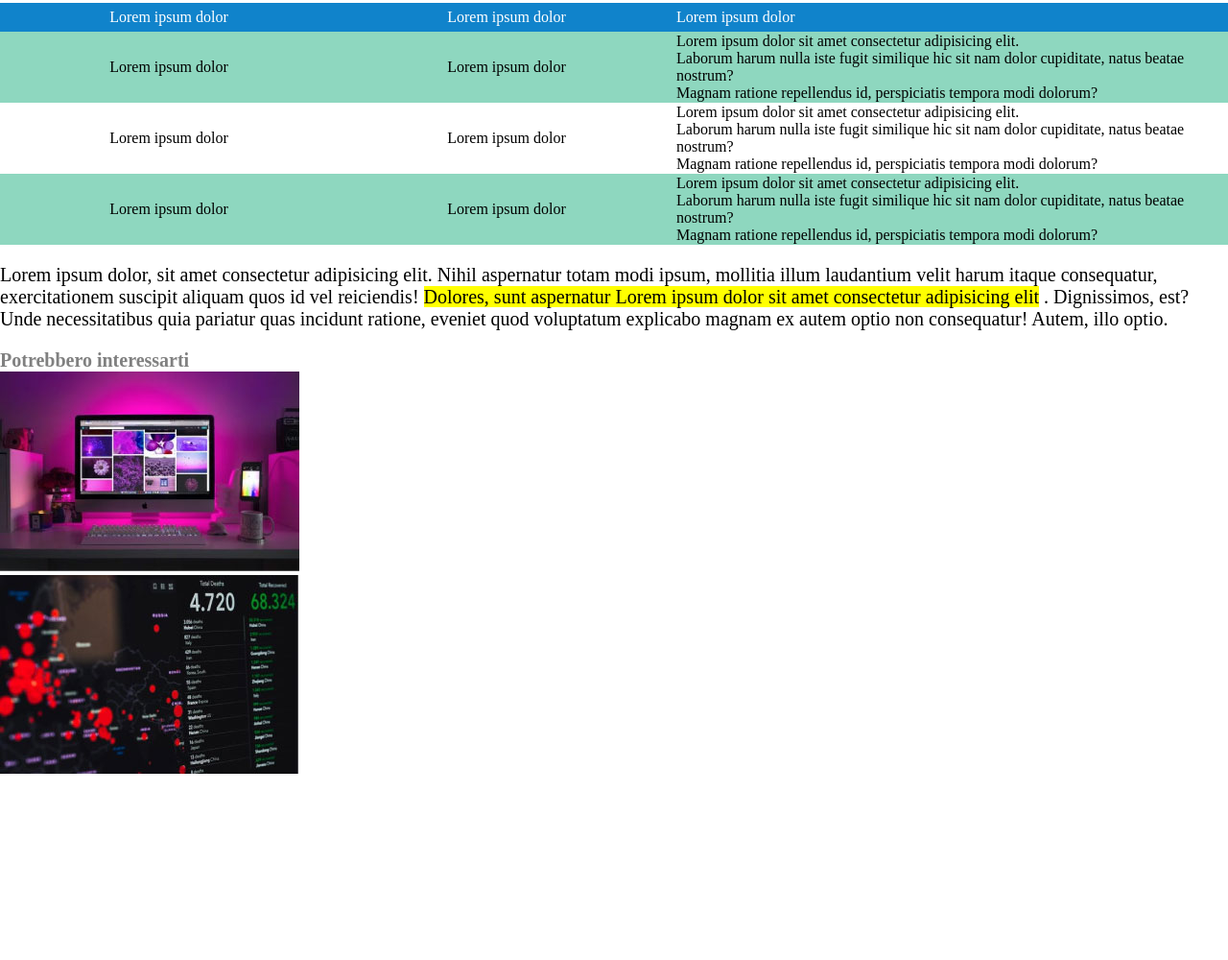
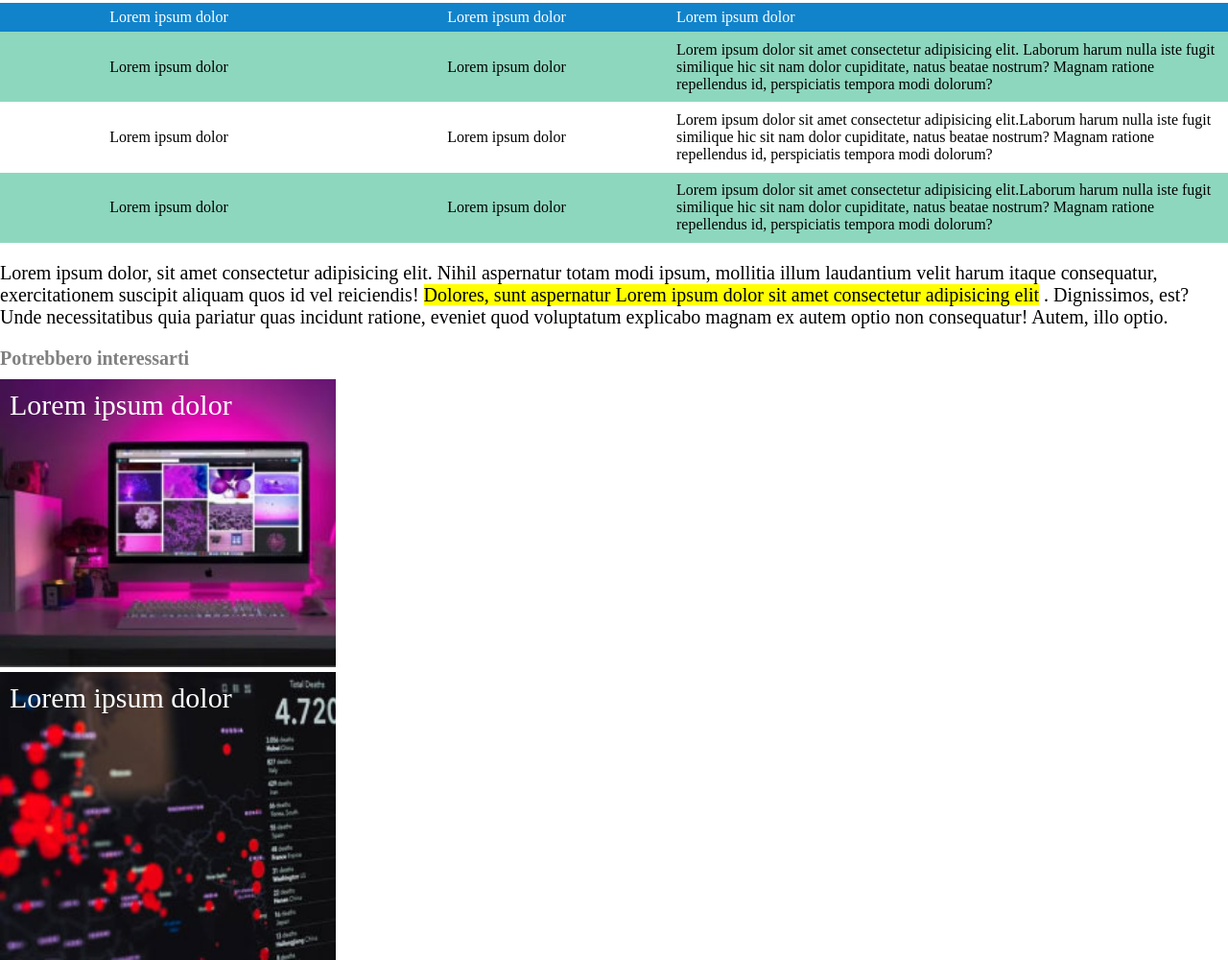
Before and after one commit to Lucacasamassima2001/html-css-booleaner, a plain HTML site: page index.html in a window 1280 px wide. Shown: the part 1057-2057 px from the top of the page at 96% size. Before the commit the page ends 1867 px from the top, so only its background shows below. Drawn offline with Linux system fonts and the light colour scheme.

Commit message:
add comments and second section adjustments

```diff
--- a/assets/style.css
+++ b/assets/style.css
@@ -2,6 +2,7 @@ body{
     margin: 0;
 }
 
+/*inizio prima sezione*/
 
 .pattern{
     width: 100%;
@@ -55,6 +56,8 @@ h1{
     background-color: yellow;
 }
 
+/*inizio seconda sezione*/
+
 
 .tabella{
     text-align: center;
@@ -86,4 +89,26 @@ h1{
     color: grey;
     font-weight: bold;
     font-size: 20px;
+    margin-bottom: 10px;
 }
+
+.monitor{
+    width: 350px;
+    height: 300px;
+    background-image: url(../img/monitor.jpg);
+    background-size: cover;
+    margin-bottom: 5px;
+}
+
+.graph{
+    width: 350px;
+    height: 300px;
+    background-image: url(../img/graph.jpg);
+    background-size: cover;
+}
+
+.testoimg{
+    color: white;
+    font-size: 30px;
+    padding: 10px;
+}
--- a/index.html
+++ b/index.html
@@ -15,8 +15,11 @@
     </header>
 
     <main>
+
+        <!-- Inizio prima sezione -->
+
      <section>
-      <!-- Titolo,autore e data/prima sezione  -->
+      <!-- Titolo,autore e data -->
        <h1>Internet deve essere al servizio del "bene pubblico": il manifesto di Tim Barners Lee</h1>
        <div class="sottotitologrigio">Scritto da
          <span class="Thebooleaner">The Booleaner</span>
@@ -31,12 +34,18 @@
       <!-- Didascalie -->
       <div>1st Photo: Jhon S. and James L. Knight Foundation, by Scott Hnerichsen</div>
       <div>2nd Photo: Wikimedia by Paul Clarke</div>
+
+      <!-- inizio parte di testo-->
+
+      <p class="primo-paragrafo">Lorem ipsum dolor, sit amet consectetur adipisicing elit. Nihil aspernatur totam modi ipsum, mollitia illum laudantium velit harum itaque consequatur, exercitationem suscipit aliquam quos id vel reiciendis! <span class="evidenziato">Dolores, sunt aspernatur Lorem ipsum dolor sit amet consectetur adipisicing elit</span> . Dignissimos, est? Unde necessitatibus quia pariatur quas incidunt ratione, eveniet quod voluptatum explicabo magnam ex autem optio non consequatur! Autem, illo optio.</p>
+
      </section>
 
+        <!-- Inizio seconda sezione -->
 
-      <!-- inizio parte di testo/seconda sezione -->
      <section>
-        <p class="primo-paragrafo">Lorem ipsum dolor, sit amet consectetur adipisicing elit. Nihil aspernatur totam modi ipsum, mollitia illum laudantium velit harum itaque consequatur, exercitationem suscipit aliquam quos id vel reiciendis! <span class="evidenziato">Dolores, sunt aspernatur Lorem ipsum dolor sit amet consectetur adipisicing elit</span> . Dignissimos, est? Unde necessitatibus quia pariatur quas incidunt ratione, eveniet quod voluptatum explicabo magnam ex autem optio non consequatur! Autem, illo optio.</p>
+
+
 
       <!-- Elenco puntato -->
         <ul>
@@ -57,19 +66,19 @@
             <tr class="rigachiara">
                 <td>Lorem ipsum dolor</td>
                 <td>Lorem ipsum dolor</td>
-                <td class="testolungo">Lorem ipsum dolor sit amet consectetur adipisicing elit. <br> Laborum harum nulla iste fugit similique hic sit nam dolor cupiditate, natus beatae nostrum? <br> Magnam ratione repellendus id, perspiciatis tempora modi dolorum?</td>
+                <td class="testolungo">Lorem ipsum dolor sit amet consectetur adipisicing elit.  Laborum harum nulla iste fugit similique hic sit nam dolor cupiditate, natus beatae nostrum?  Magnam ratione repellendus id, perspiciatis tempora modi dolorum?</td>
             </tr>
 
             <tr>
                 <td>Lorem ipsum dolor</td>
                 <td>Lorem ipsum dolor</td>
-                <td class="testolungo">Lorem ipsum dolor sit amet consectetur adipisicing elit. <br> Laborum harum nulla iste fugit similique hic sit nam dolor cupiditate, natus beatae nostrum? <br> Magnam ratione repellendus id, perspiciatis tempora modi dolorum?</td>
+                <td class="testolungo">Lorem ipsum dolor sit amet consectetur adipisicing elit.Laborum harum nulla iste fugit similique hic sit nam dolor cupiditate, natus beatae nostrum? Magnam ratione repellendus id, perspiciatis tempora modi dolorum?</td>
             </tr>
 
             <tr class="rigachiara">
                 <td>Lorem ipsum dolor</td>
                 <td>Lorem ipsum dolor</td>
-                <td class="testolungo">Lorem ipsum dolor sit amet consectetur adipisicing elit. <br> Laborum harum nulla iste fugit similique hic sit nam dolor cupiditate, natus beatae nostrum? <br> Magnam ratione repellendus id, perspiciatis tempora modi dolorum?</td>
+                <td class="testolungo">Lorem ipsum dolor sit amet consectetur adipisicing elit.Laborum harum nulla iste fugit similique hic sit nam dolor cupiditate, natus beatae nostrum? Magnam ratione repellendus id, perspiciatis tempora modi dolorum?</td>
             </tr>
         </table>
 
@@ -78,20 +87,16 @@
 
         <!-- Suggerimenti -->
         <div class="suggerimenti">Potrebbero interessarti</div>
-        <div>
-            <img src="img/monitor.jpg" alt="">
-        </div>
-        <div>
-            <img src="img/graph.jpg" alt="">
+
+        <div class="monitor">
+            <div class="testoimg">Lorem ipsum dolor</div>
         </div>
 
-
+        <div class="graph">
+            <div class="testoimg">Lorem ipsum dolor</div>
+        </div>
 
      </section>
-
-
-
-
 
     </main>
 
```
